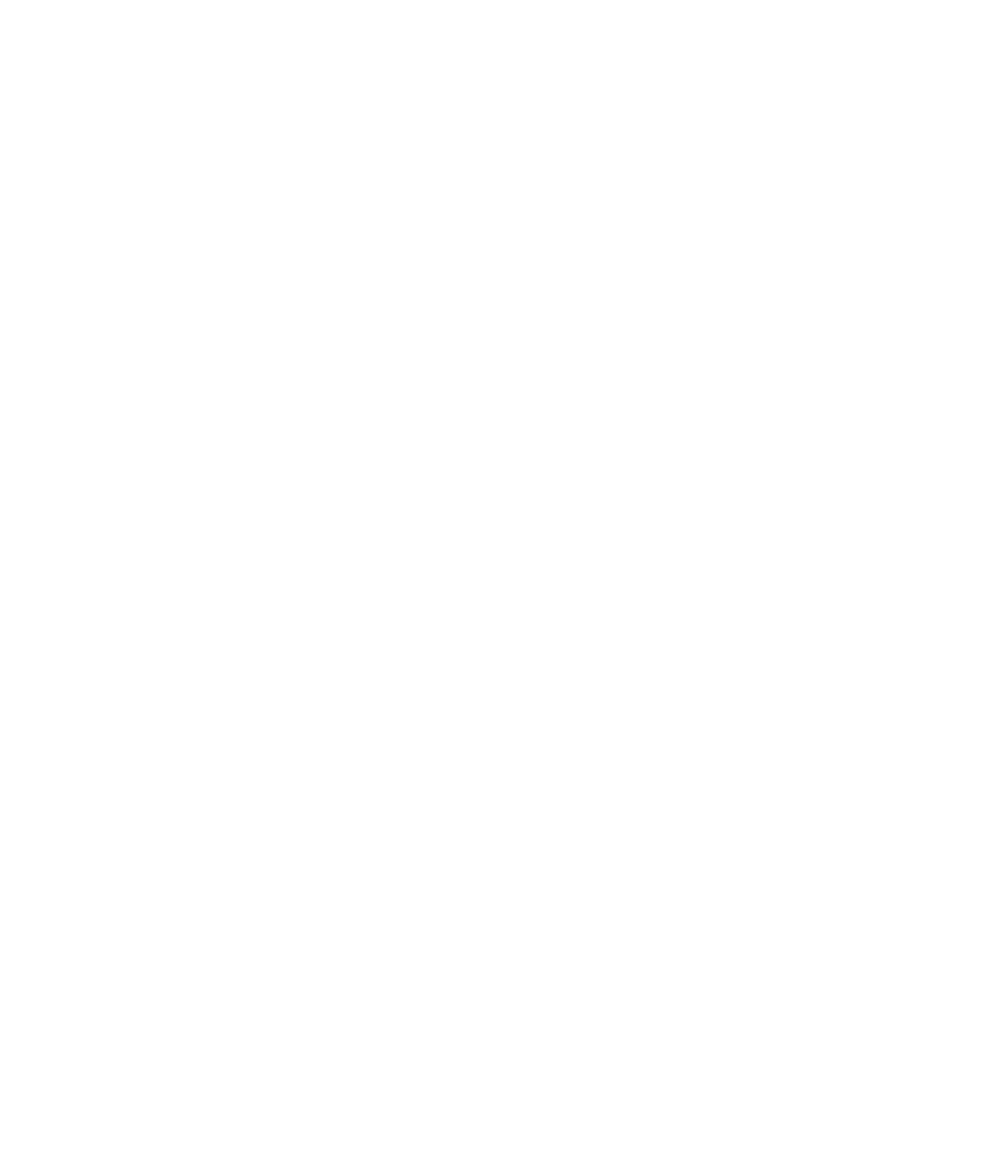
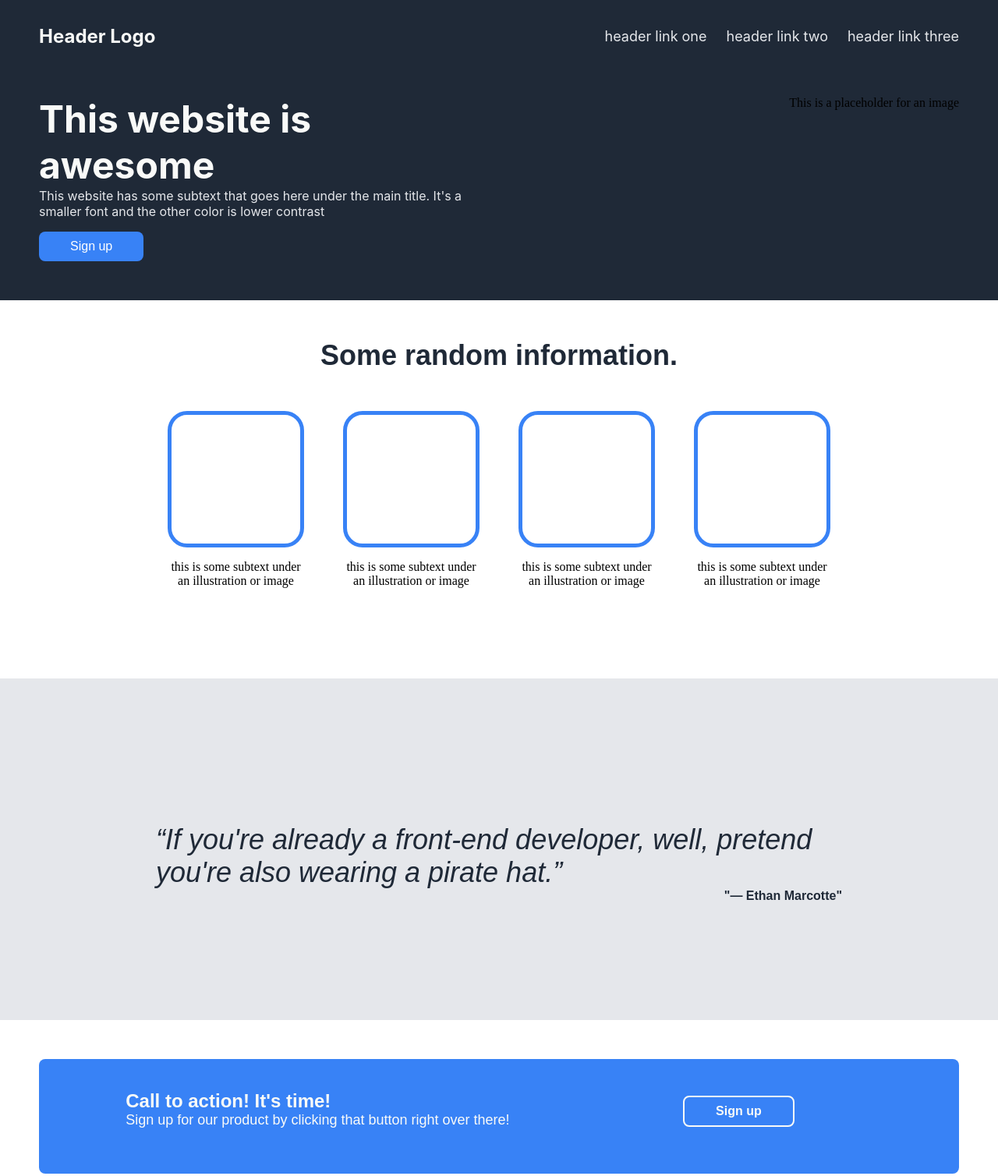
Before and after one commit to SanchitSharma10/Project_Landing_Page, a plain HTML site: page index.html in a window 1280 px wide. Shown: the top 1508 px of the page at 78% size. Before the commit the page ends 800 px from the top, so only its background shows below. Drawn offline with Linux system fonts and the light colour scheme.

Commit message:
Updated release version

```diff
--- a/index.html
+++ b/index.html
@@ -4,9 +4,98 @@
     <meta charset="UTF-8">
     <meta http-equiv="X-UA-Compatible" content="IE=edge">
     <meta name="viewport" content="width=device-width, initial-scale=1.0">
+    <link rel="stylesheet" href="style.css">
     <title>Document</title>
 </head>
 <body>
+    <div class="topsec">
+    <div class="wrapper">
+
+            <div class="container1">
+
+                <header class="top">Header Logo</header>
+                <ul class="nav">
+                    <li class="links"><a href="" class="formatlink">header link one</a></li>
+                    <li class="links"><a href="" class="formatlink">header link two</a></li>
+                    <li class="links"><a href="" class="formatlink">header link three</a></li>
+                </ul>
+            </div>
+            <div class="container2">
+                <div class="placeholder1">
+
+                    <header class="main">
+                        This website is
+                    </header>
+                    <header class="main">awesome</header>
+                    <p class="pmain">This website has some subtext that goes here under the main title. It's a smaller font and the other color is lower contrast</p>
+                    <button class="signup">Sign up</button>
+                </div>
+                <div class="placeholder2">This is a placeholder for an image</div>
+            </div>
+
+
+
+        </div>
+
+    </div>
+
+    <div class="secondsec">
+        <div class="wrapper">
+
+
+                <header class="secondsech">
+                    Some random information.
+                </header>
+                <div class="container3">
+                    <div class="group3">
+                        <div class="illustration"></div>
+                        <p class="caption">this is some subtext under an illustration or image</p>
+                    </div>
+                    <div class="group3">
+                        <div class="illustration"></div>
+                        <p class="caption">this is some subtext under an illustration or image</p>
+                    </div>
+                    <div class="group3">
+                        <div class="illustration"></div>
+                        <p class="caption">this is some subtext under an illustration or image</p>
+                    </div>
+                    <div class="group3">
+                        <div class="illustration"></div>
+                        <p class="caption">this is some subtext under an illustration or image</p>
+                    </div>
+
+            </div>
+        </div>
+    </div>
+
+    <div class="thirdsec">
+        <div class="wrapper">
+            <div class="container4">
+
+                <p class="quote">“If you're already a front-end developer, well, pretend you're also wearing a pirate hat.”</p>
+                <header class="hquote">"― Ethan Marcotte"</header>
+            </div>
+        </div>
+    </div>
+
+    <div class="fourthsec">
+        <div class="wrapper">
+            <div class="container5">
+                <div class="group5">
+
+                    <header class="headeralert">Call to action! It's time!</header>
+                    <p class="alert">Sign up for our product by clicking that button right over there!</p>
+                </div>
+                <button class="signupbottom">Sign up</button>
+            </div>
+        </div>
+    </div>
+
+    <footer>
+        <div class="wrapper">
+            <header class="footermsg">Copyright @ The Odin Project 2021</header>
+        </div>
+    </footer>
 
 </body>
 </html>
--- a/style.css
+++ b/style.css
@@ -0,0 +1,211 @@
+ .topsec {
+
+    background-color: #1F2937;
+    padding-top: 20px;
+    padding-bottom: 50px;
+
+}
+
+.wrapper{
+    margin-right: auto;
+    margin-left:  auto;
+    max-width: 1180px;
+    padding-right: 10px;
+    padding-left:  10px;
+}
+
+body {
+    margin:auto;
+}
+
+.top{
+    font-size: 24px;
+    color: #F9FAF8;
+    font-family:-apple-system, BlinkMacSystemFont, 'Segoe UI', Roboto, Oxygen, Ubuntu, Cantarell, 'Open Sans', 'Helvetica Neue', sans-serif;
+    font-weight: bold;
+}
+
+.main{
+    font-size: 48px;
+    color: #F9FAF8;
+    font-family:-apple-system, BlinkMacSystemFont, 'Segoe UI', Roboto, Oxygen, Ubuntu, Cantarell, 'Open Sans', 'Helvetica Neue', sans-serif;
+    font-weight: bold;
+}
+
+.pmain{
+    font-size:16px;
+    color: #e5e7eb;
+    font-family: -apple-system, BlinkMacSystemFont, 'Segoe UI', Roboto, Oxygen, Ubuntu, Cantarell, 'Open Sans', 'Helvetica Neue', sans-serif;
+    margin-top:0;
+}
+.container1{
+    display:flex;
+    justify-content:space-between;
+    align-items: center;
+    padding-bottom: 50px;
+}
+
+.nav{
+    list-style: none;
+    display:flex;
+    justify-content: space-evenly;
+    gap:25px;
+}
+
+.formatlink{
+    font-size:18px;
+    color: #e5e7eb;
+    font-family: -apple-system, BlinkMacSystemFont, 'Segoe UI', Roboto, Oxygen, Ubuntu, Cantarell, 'Open Sans', 'Helvetica Neue', sans-serif;
+    text-decoration: none;
+}
+
+.formatlink:hover {
+    background-color: lightblue;
+    cursor: pointer;
+    color:black;
+  }
+
+.container2{
+    display:flex;
+    justify-content:space-between;
+
+}
+
+.placeholder1{
+    max-width : 590px;
+}
+
+.container3{
+    display:flex;
+    justify-content: center;
+    gap:50px;
+    padding-right: 175px;
+    padding-left:  175px;
+    padding-bottom:100px;
+}
+
+.secondsech{
+    text-align:center;
+    font-size: 36px;
+    font-weight:bolder;
+    color: #1F2937;
+    font-family: Arial, Helvetica, sans-serif;
+    padding:50px 0px;
+}
+
+
+.illustration{
+
+    border-radius: 25px;
+    border: 5px solid #3882F6;
+    padding: 20px;
+    width: 125px;
+    height: 125px;
+
+}
+
+.group3{
+
+
+}
+
+.caption{text-align: center;
+
+}
+
+.thirdsec{
+    background-color: #e5e7eb;
+}
+
+.container4{
+   padding:150px;
+}
+
+.quote{
+    font-size:36px;
+    font-style:italic;
+    color:#1F2937;
+    font-weight: lighter;
+    font-family: Arial, Helvetica, sans-serif;
+    margin-bottom: 0;
+
+}
+
+.hquote{
+    text-align: end;
+    font:18px;
+    color:#1F2937;
+    font-weight: bold;
+    font-family: Arial, Helvetica, sans-serif;
+
+}
+
+.fourthsec{
+    padding:50px 0;
+}
+
+.container5{
+    background-color: #3882F6;
+    border-radius: 8px;
+    padding:40px 0px;
+    display:flex;
+    justify-content: space-around;
+    padding-right: 100px;
+}
+
+.headeralert{
+    color:#F9FAF8;
+    font-size:24px;
+    font-weight: bolder;
+    font-family: Arial, Helvetica, sans-serif;
+}
+
+.alert{
+    color:#F9FAF8;
+    font-size:18px;
+    font-family: Arial, Helvetica, sans-serif;
+    margin-top:0;
+}
+
+.signup{
+    background-color: #3882F6; /* Green */
+    border-radius: 8px;
+    border:none;
+    color: white;
+    padding: 10px 40px;
+    text-align: center;
+    text-decoration: none;
+    display: inline-block;
+    font-size: 16px;
+    cursor: pointer;
+}
+
+.signupbottom{
+    background-color: #3882F6; /* Green */
+    border-radius: 8px;
+    border:2px solid #F9FAF8;
+    color:#F9FAF8;
+    text-align: center;
+    height:40px;
+    padding:0 40px;
+    text-decoration: none;
+    display: inline-block;
+    font-size: 16px;
+    margin-top:7px;
+    font-weight: bold;
+    cursor: pointer;
+}
+
+footer{
+    display:flex;
+    background-color: #1F2937;
+    justify-content: center;
+    padding: 40px 0px;
+}
+
+.footermsg{
+    color:#e5e7eb;
+    font-family: Arial, Helvetica, sans-serif;
+    font-size:18px;
+
+}
```
